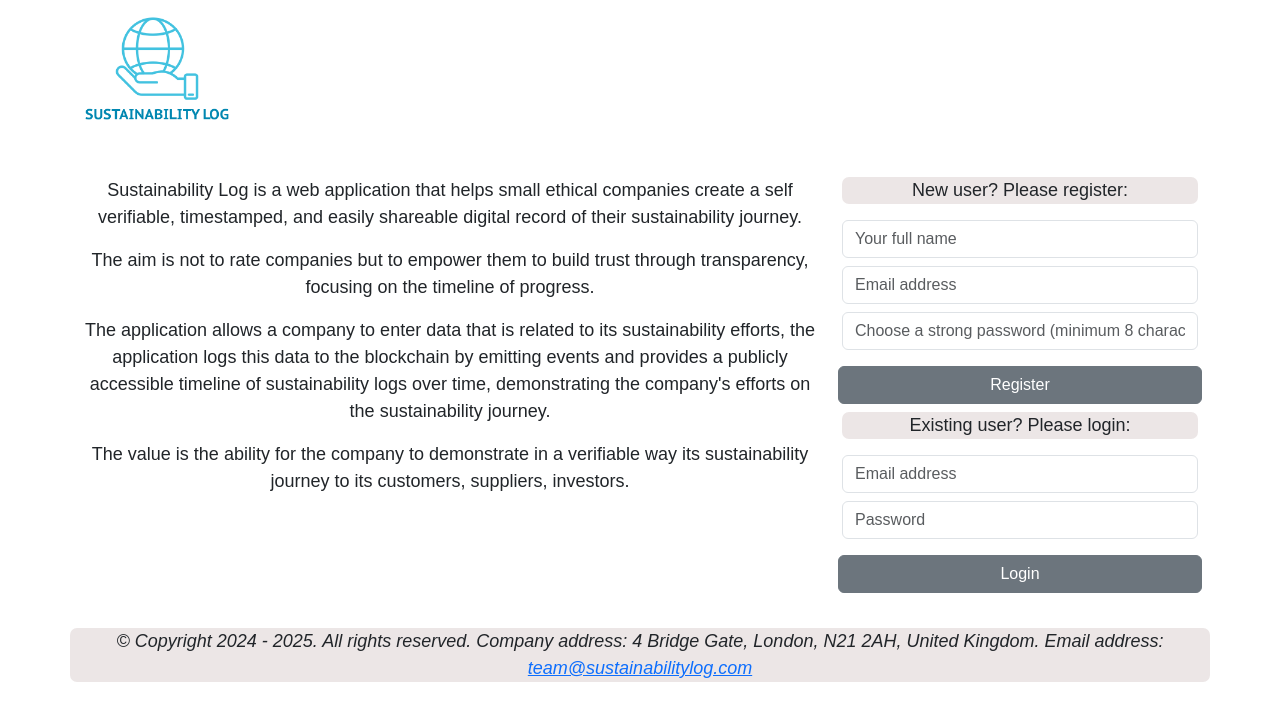
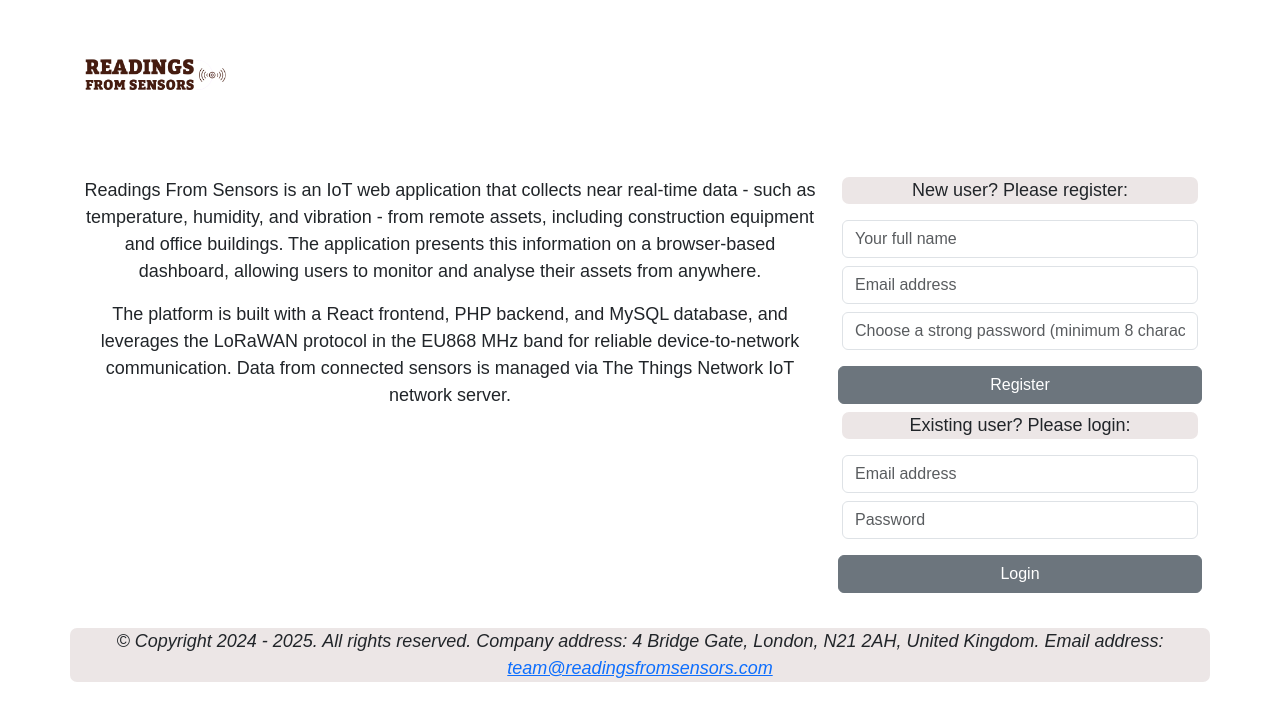
Before and after one commit to Alec-Hajinoff/Readings_From_Sensors, a React (Create React App) app in the folder React/: page / in a window 1280 px wide. Shown: the top 720 px of the page. Built offline with nearby package versions, Linux system fonts and the light colour scheme.

Commit message:
10.10.25, 14.23

```diff
--- a/React/src/Footer.js
+++ b/React/src/Footer.js
@@ -12,7 +12,7 @@ function Footer() {
             &copy; Copyright 2024 - {currentYear}. All rights reserved. Company
             address: 4 Bridge Gate, London, N21 2AH, United Kingdom. Email
             address:<span> </span>
-            <a href="mailto:team@sustainabilitylog.com">team@sustainabilitylog.com</a>
+            <a href="mailto:team@readingsfromsensors.com">team@readingsfromsensors.com</a>
           </em>
         </p>
       </div>
--- a/React/src/Header.js
+++ b/React/src/Header.js
@@ -1,5 +1,5 @@
 import React from "react";
-import blue from "./LogoSampleCopy.png";
+import blue from "./Readings_From_Sensors_Logo.png";
 import "./Header.css";
 
 function Header() {
--- a/React/src/Main.js
+++ b/React/src/Main.js
@@ -5,27 +5,18 @@ function Main() {
   return (
     <div>
       <p>
-        Sustainability Log is a web application that helps small ethical
-        companies create a self verifiable, timestamped, and easily shareable
-        digital record of their sustainability journey.
+        Readings From Sensors is an IoT web application that collects near
+        real-time data - such as temperature, humidity, and vibration - from
+        remote assets, including construction equipment and office buildings.
+        The application presents this information on a browser-based dashboard,
+        allowing users to monitor and analyse their assets from anywhere.
       </p>
 
       <p>
-        The aim is not to rate companies but to empower them to build trust
-        through transparency, focusing on the timeline of progress.
-      </p>
-
-      <p>
-        The application allows a company to enter data that is related to its
-        sustainability efforts, the application logs this data to the blockchain
-        by emitting events and provides a publicly accessible timeline of
-        sustainability logs over time, demonstrating the company's efforts on
-        the sustainability journey.
-      </p>
-
-      <p>
-        The value is the ability for the company to demonstrate in a verifiable
-        way its sustainability journey to its customers, suppliers, investors.
+        The platform is built with a React frontend, PHP backend, and MySQL
+        database, and leverages the LoRaWAN protocol in the EU868 MHz band for
+        reliable device-to-network communication. Data from connected sensors is
+        managed via The Things Network IoT network server.
       </p>
     </div>
   );
```
Also changed, not shown: React/src/LogoSampleCopy.png (deleted), React/src/Readings_From_Sensors_Logo.png (added).
